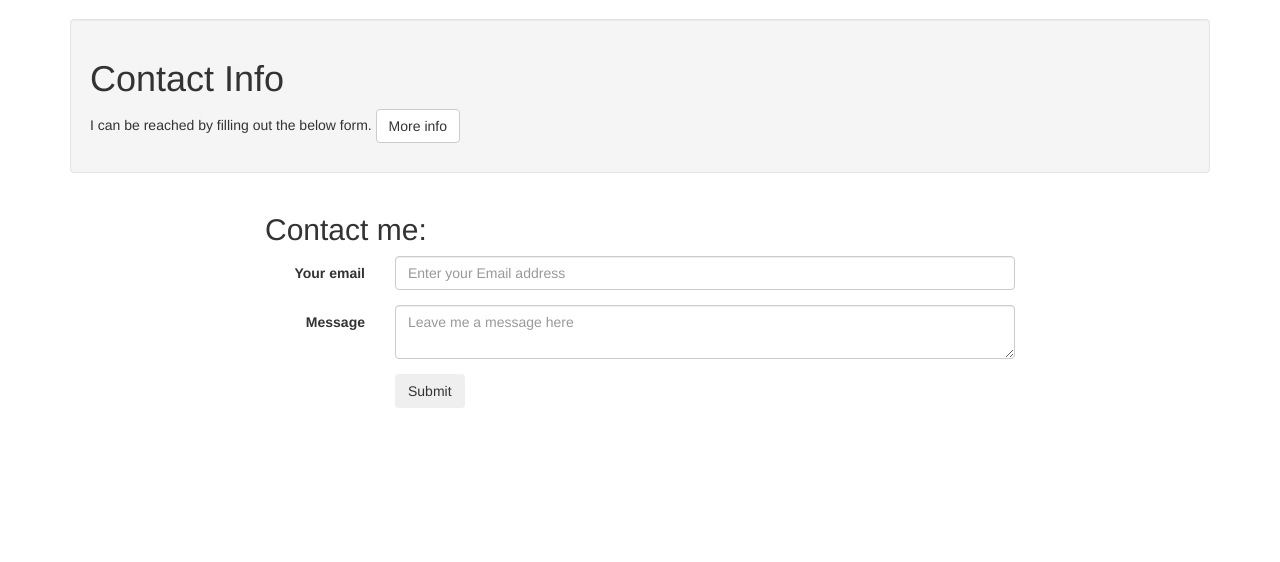
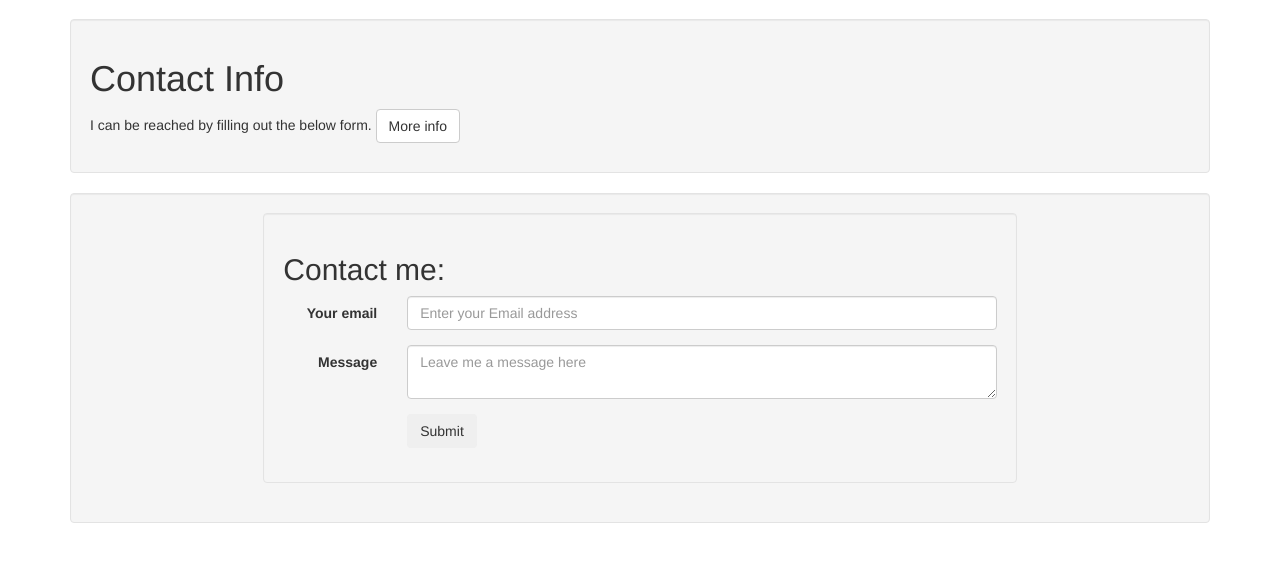
Before and after one commit to anthonybjturner/Fall2013-WProgramming, a PHP site: page /contact.php in a window 1280 px wide. Shown: the part 51-613 px from the top of the page. Run offline with PHP 8.4, Linux system fonts and the light colour scheme; some libraries are stand-ins or nearby versions.

Commit message:
Added class="well"

```diff
--- a/2013/Playground/contact.php
+++ b/2013/Playground/contact.php
@@ -55,7 +55,7 @@
 
 			<!-- main area -->
 
-				<div class="container">
+			<div class="container">
 					<div class="well">
 
 						<h1>Contact Info</h1>
@@ -64,8 +64,9 @@
 					</div>
 
 
+    		 	<div class="well">
 					<div class="row">
-						<div class="col-lg-8 col-lg-offset-2">
+						<div class="well col-lg-8 col-lg-offset-2">
 
 								<h2> Contact me:</h2>
 								<form class="form-horizontal">
@@ -98,7 +99,8 @@
 								</form>
 							</div>
 						</div>
-				</div>
+					</div>
+			</div>
 
 	<script src="http://code.jquery.com/jquery.js"></script>
     <script src="//netdna.bootstrapcdn.com/bootstrap/3.0.0/js/bootstrap.min.js"></script>
```
Also changed, not shown: 2013/Playground/links.php (+9 -1 lines).
